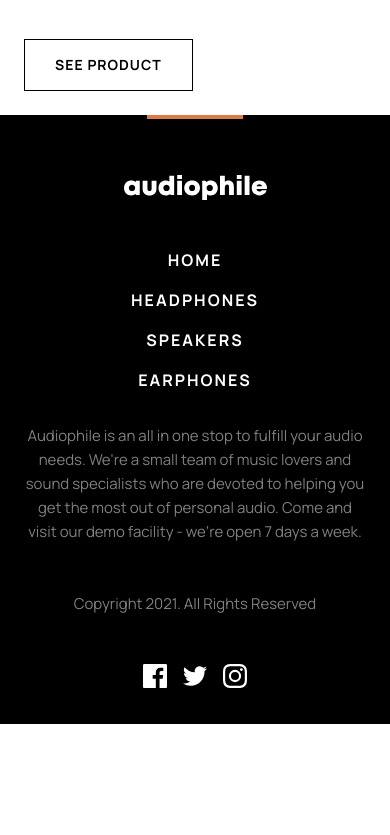
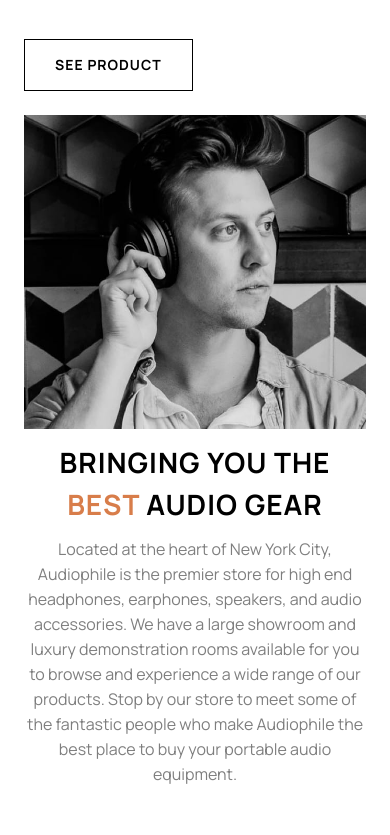
Before and after one commit to tornike2002/audiophie-project, a Next.js app: page / in a window 390 px wide. Shown: the part 2609-3444 px from the top of the page. Before the commit the page ends 3333 px from the top, so only its background shows below. Built offline with nearby package versions, Linux system fonts and the light colour scheme.

Commit message:
made a new headphones page

```diff
--- /dev/null
+++ b/app/headphones/page.tsx
@@ -0,0 +1,5 @@
+const Headphones = () => {
+  return <div>Headphones</div>;
+};
+
+export default Headphones;
--- a/app/page.tsx
+++ b/app/page.tsx
@@ -8,6 +8,7 @@
 import greySpeaker from "../public/assets/home/mobile/image-speaker-zx7.jpg";
 import blackairpods from "../public/assets/home/mobile/image-earphones-yx1.jpg";
 import Image from "next/image";
+import Blog from "@/components/Blog";
 export default function Home() {
   return (
     <main>
@@ -86,8 +87,8 @@
           </button>
         </div>
       </section>
-      {/* info section */}
-
+      {/* blog section */}
+      <Blog />
     </main>
   );
 }
```
